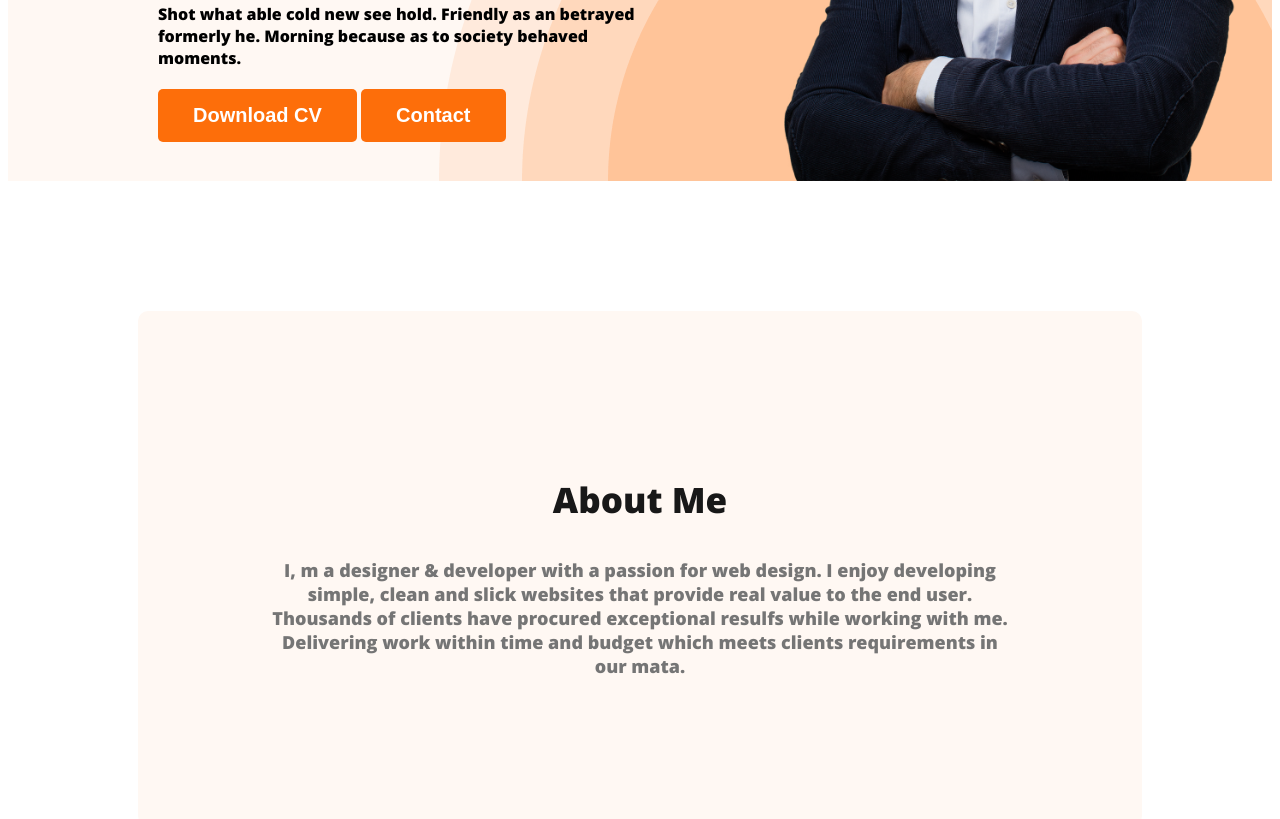
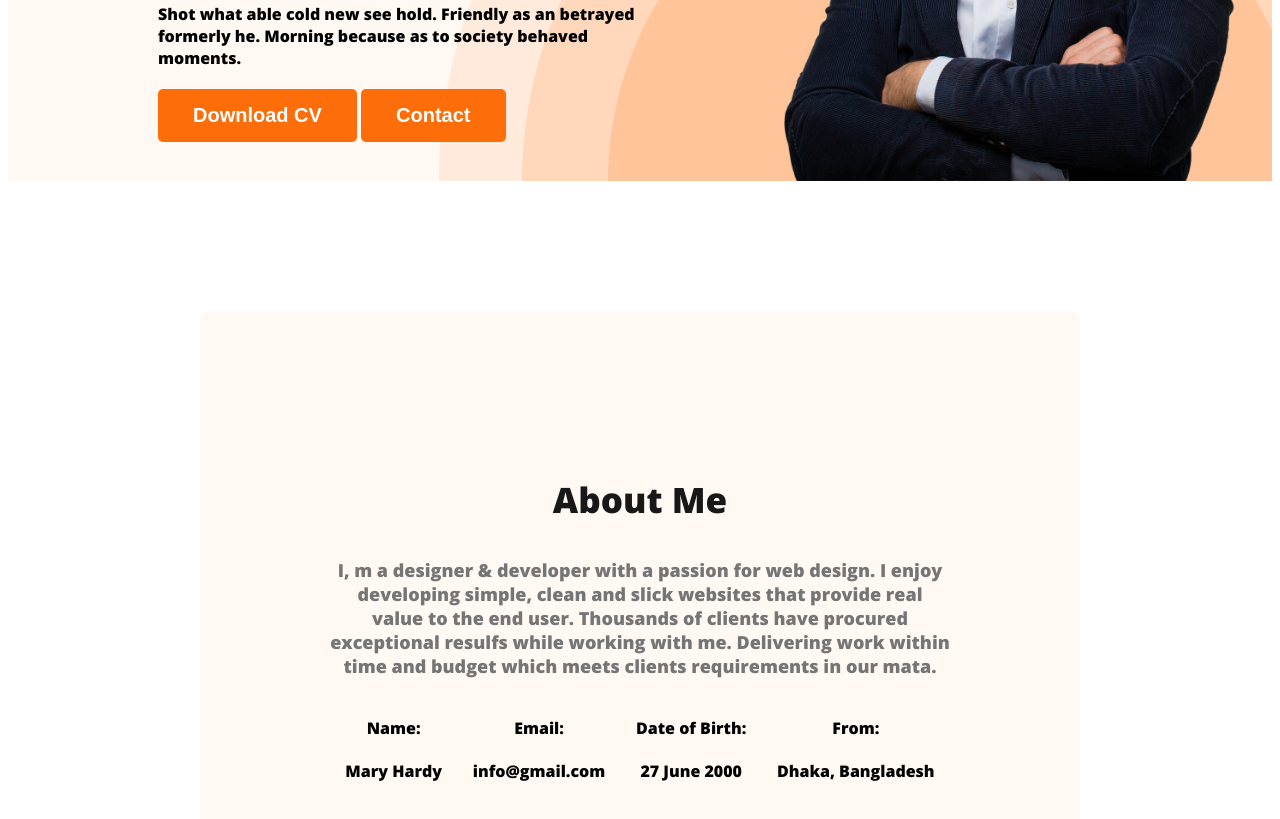
Before and after one commit to rumnodi/webdeveloper-portfolio, a plain HTML site: page index.html in a window 1280 px wide. Shown: the part 587-1406 px from the top of the page. Drawn offline with nearby package versions, Linux system fonts and the light colour scheme.

Commit message:
completed about me

```diff
--- a/index.html
+++ b/index.html
@@ -38,6 +38,24 @@
         <section class="about">
             <h3 class="section-title">About Me</h3>
             <p class="section-des">I, m a designer & developer with a passion for web design. I enjoy developing simple, clean and slick websites that provide real value to the end user. Thousands of clients have procured exceptional resulfs while working with me. Delivering work within time and budget which meets clients requirements in our mata.</p>
+            <div class="about-info-container">
+                <div class="about-info">
+                    <h4 class="info-title">Name:</h4>
+                    <p class="info-des">Mary Hardy</p>
+                </div>
+                <div class="about-info">
+                    <h4 class="info-title">Email:</h4>
+                    <p class="info-des">info@gmail.com</p>
+                </div>
+                <div class="about-info">
+                    <h4 class="info-title">Date of Birth:</h4>
+                    <p class="info-des">27 June 2000</p>
+                </div>
+                <div class="about-info">
+                    <h4 class="info-title">From:</h4>
+                    <p class="info-des">Dhaka, Bangladesh</p>
+                </div>
+            </div>
 
         </section>
 
--- a/styles/portfolio.css
+++ b/styles/portfolio.css
@@ -99,9 +99,28 @@ nav a{
 }
 
 /* main section styles */
+main{
+    max-width: 1140px;
+    margin:0 auto;
+}
 .about{
     padding:130px;
     border-radius: 10px;
     background-color: #FFF8F3;
     margin: 130px;
 }
+.about-info-container{
+    display: flex;
+    justify-content: space-around;
+}
+/* .info-title{
+    color:  #757575;
+    text-align: center;
+
+    font-size: 20px;
+    font-style: normal;
+    font-weight: 400; */
+
+.about-info{
+    text-align: center;
+}
```
